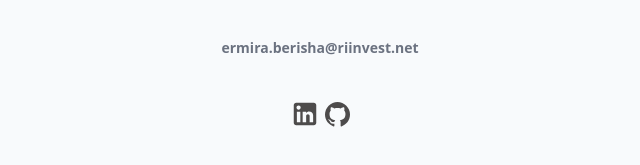
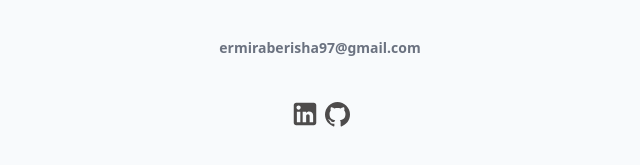
Before and after one commit to ErmiraBerisha/portfolio, a plain HTML site: page contact.html in a window 1280 px wide. Shown: the part 839-1004 px from the top of the page, 320-960 px from the left. Drawn offline with Linux system fonts and the light colour scheme.

Commit message:
Update contact.html

```diff
--- a/contact.html
+++ b/contact.html
@@ -50,7 +50,7 @@
 <div id="main" class="w-4/5 m-auto  text-center sm: transition ml-4">
     <h1 class="text-pink-600 font-sans mt-2 font-bold tracking-wide text-4xl">Lets work together.</h1>
     <p class="mt-6 w-2/3 m-auto font-sans text-xl text-gray-600 font-semibold text-center">I am currently advancing my skills on React JS by following a course and building a project. With my acquired skills, I believe I am prepared for a junior front-end position that will help me grow as a developer as well as contribute in various projects by learning and doing.
-        <br> <br> You are welcome to contact me via my e-mail: <span class="text-pink-600"> <br> ermira.berisha@riinvest.net </span>
+        <br> <br> You are welcome to contact me via my e-mail: <span class="text-pink-600"> <br> ermiraberisha97@gmail.com </span>
      </p>
      <img class=" w-2/5 h-1/2 m-auto"  src="images/Set_of_programmers_02_01-removebg-preview.png" alt="">
 
@@ -61,7 +61,7 @@
 
 <footer class="my-14 h-40 flex flex-col w-full items-center justify-between font-sans text-sm text-gray-500 font-semibold">
     <h2 class="font-bold text-xl text-stone-600">Thank you :)</h2>
-        <p>ermira.berisha@riinvest.net</p>
+        <p>ermiraberisha97@gmail.com</p>
         <div class="flex flex-row">
             <a href="https://www.linkedin.com/in/ermira-berisha-57ba80183/"><img src="images/linkedin.svg" alt=""></a>
             <a href="https://github.com/ErmiraBerisha"><img src="images/github.svg" alt=""> </a>
```
